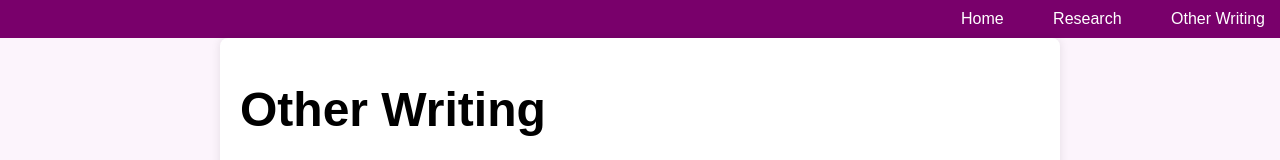
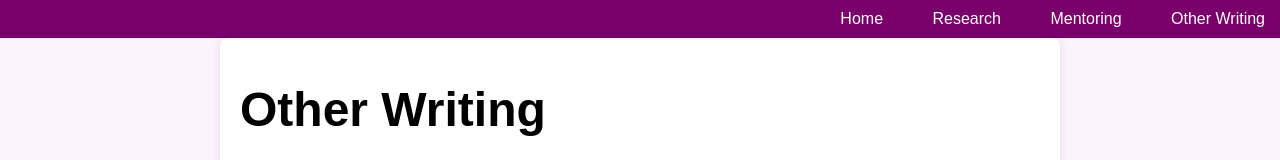
Before and after one commit to kentajsuzuki/kentajsuzuki.github.io, a plain HTML site: page writing.html in a window 1280 px wide. Shown: the top 160 px of the page. Drawn offline with nearby package versions, Linux system fonts and the light colour scheme.

Commit message:
Update writing.html

```diff
--- a/writing.html
+++ b/writing.html
@@ -14,6 +14,7 @@
           <ul>
             <li><a href="index.html">Home</a></li>
             <li><a href="research.html">Research</a></li>
+            <li><a href="mentoring.html">Mentoring</a></li>
             <li><a href="writing.html">Other Writing</a></li>
           </ul>
         </nav>
```
